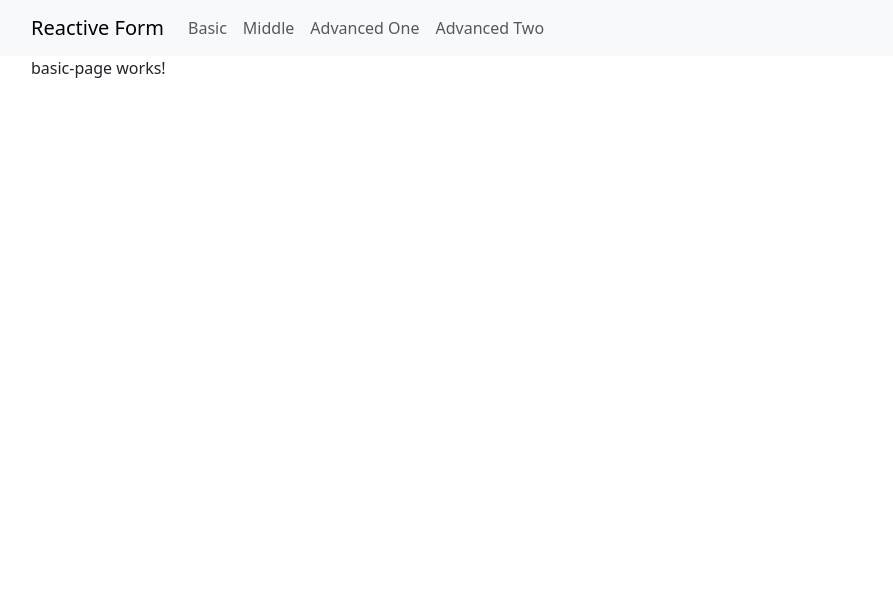
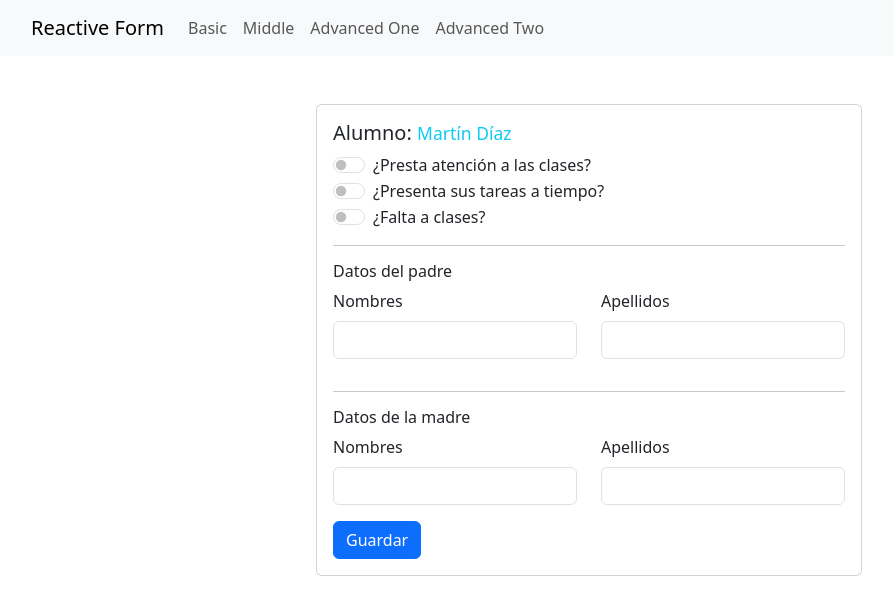
Before and after one commit to magadiflo/reactive-forms-angular, an Angular app: page /form/basic in a window 1280 px wide. Shown: the top 614 px of the page, without its empty margins (51-944 px from the left). Built offline with nearby package versions, Linux system fonts and the light colour scheme.

Commit message:
Formulario básico

```diff
--- a/src/app/app.component.html
+++ b/src/app/app.component.html
@@ -1,4 +1,4 @@
 <app-navbar />
-<main class="container">
+<main class="container mt-5">
   <router-outlet />
 </main>
--- a/src/app/forms/pages/basic-page/basic-page.component.html
+++ b/src/app/forms/pages/basic-page/basic-page.component.html
@@ -1 +1,62 @@
-<p>basic-page works!</p>
+<div class="row">
+  <div class="col-12 col-sm-12 offset-md-3 col-md-6">
+    <div class="card">
+      <div class="card-body">
+        <h5 class="card-title">Alumno: <small class="text-info">Martín Díaz</small></h5>
+        <form>
+          <div class="section-check">
+            <div class="form-check form-switch">
+              <input class="form-check-input" type="checkbox" role="switch" id="flexSwitchCheckChecked1">
+              <label class="form-check-label" for="flexSwitchCheckChecked1">¿Presta atención a las clases?</label>
+            </div>
+            <div class="form-check form-switch">
+              <input class="form-check-input" type="checkbox" role="switch" id="flexSwitchCheckChecked2">
+              <label class="form-check-label" for="flexSwitchCheckChecked2">¿Presenta sus tareas a tiempo?</label>
+            </div>
+            <div class="form-check form-switch">
+              <input class="form-check-input" type="checkbox" role="switch" id="flexSwitchCheckChecked3">
+              <label class="form-check-label" for="flexSwitchCheckChecked3">¿Falta a clases?</label>
+            </div>
+          </div>
+          <hr>
+          <div class="section-parents">
+            <h6>Datos del padre</h6>
+            <div class="row father-data">
+              <div class="col-6">
+                <div class="mb-3">
+                  <label for="name-father" class="form-label">Nombres</label>
+                  <input type="text" class="form-control" id="name-father">
+                </div>
+              </div>
+              <div class="col-6">
+                <div class="mb-3">
+                  <label for="lastname-father" class="form-label">Apellidos</label>
+                  <input type="text" class="form-control" id="lastname-father">
+                </div>
+              </div>
+            </div>
+            <hr>
+            <h6>Datos de la madre</h6>
+            <div class="row mother-data">
+              <div class="col-6">
+                <div class="mb-3">
+                  <label for="name-mother" class="form-label">Nombres</label>
+                  <input type="text" class="form-control" id="name-mother">
+                </div>
+              </div>
+              <div class="col-6">
+                <div class="mb-3">
+                  <label for="lastname-mother" class="form-label">Apellidos</label>
+                  <input type="text" class="form-control" id="lastname-mother">
+                </div>
+              </div>
+            </div>
+          </div>
+          <div class="col-auto">
+            <button type="submit" class="btn btn-primary">Guardar</button>
+          </div>
+        </form>
+      </div>
+    </div>
+  </div>
+</div>
```
